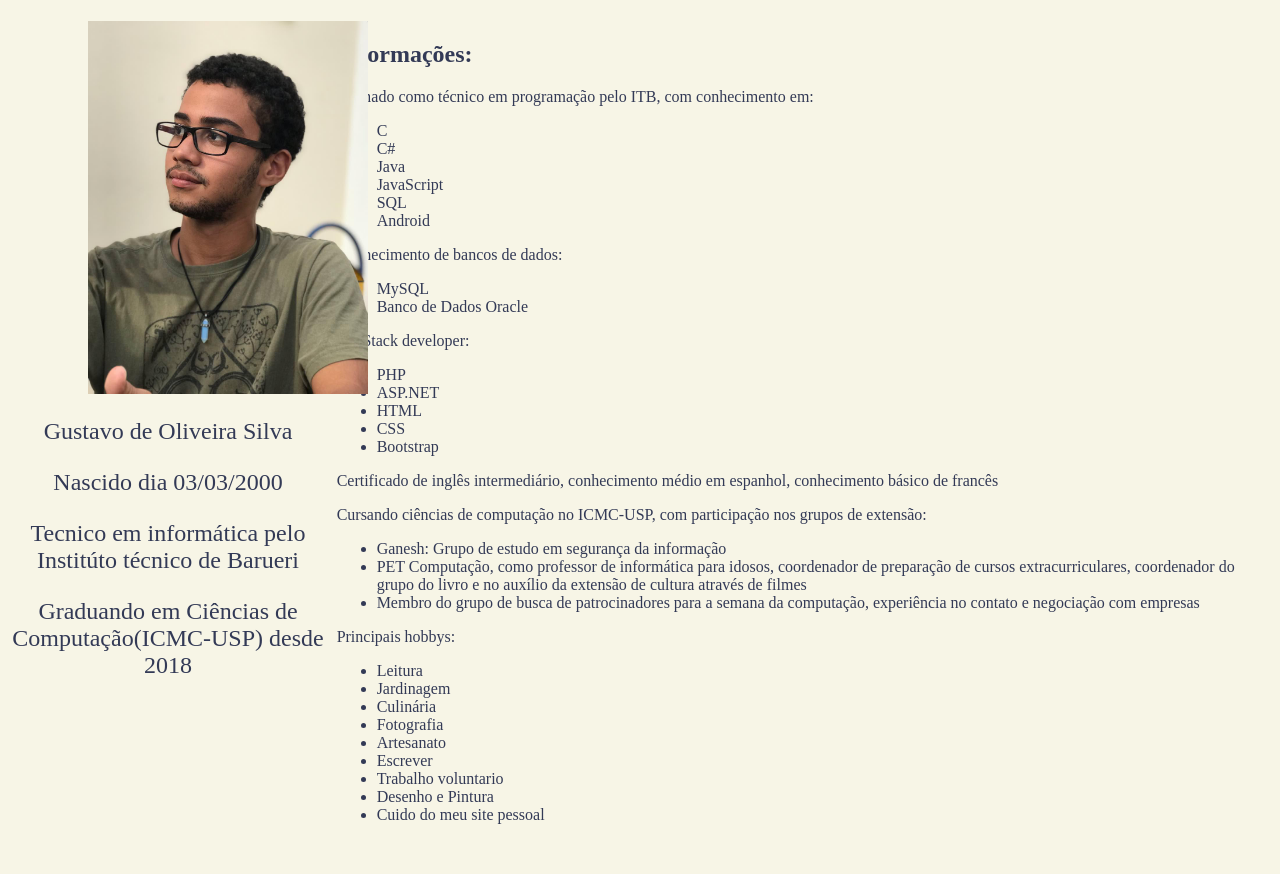
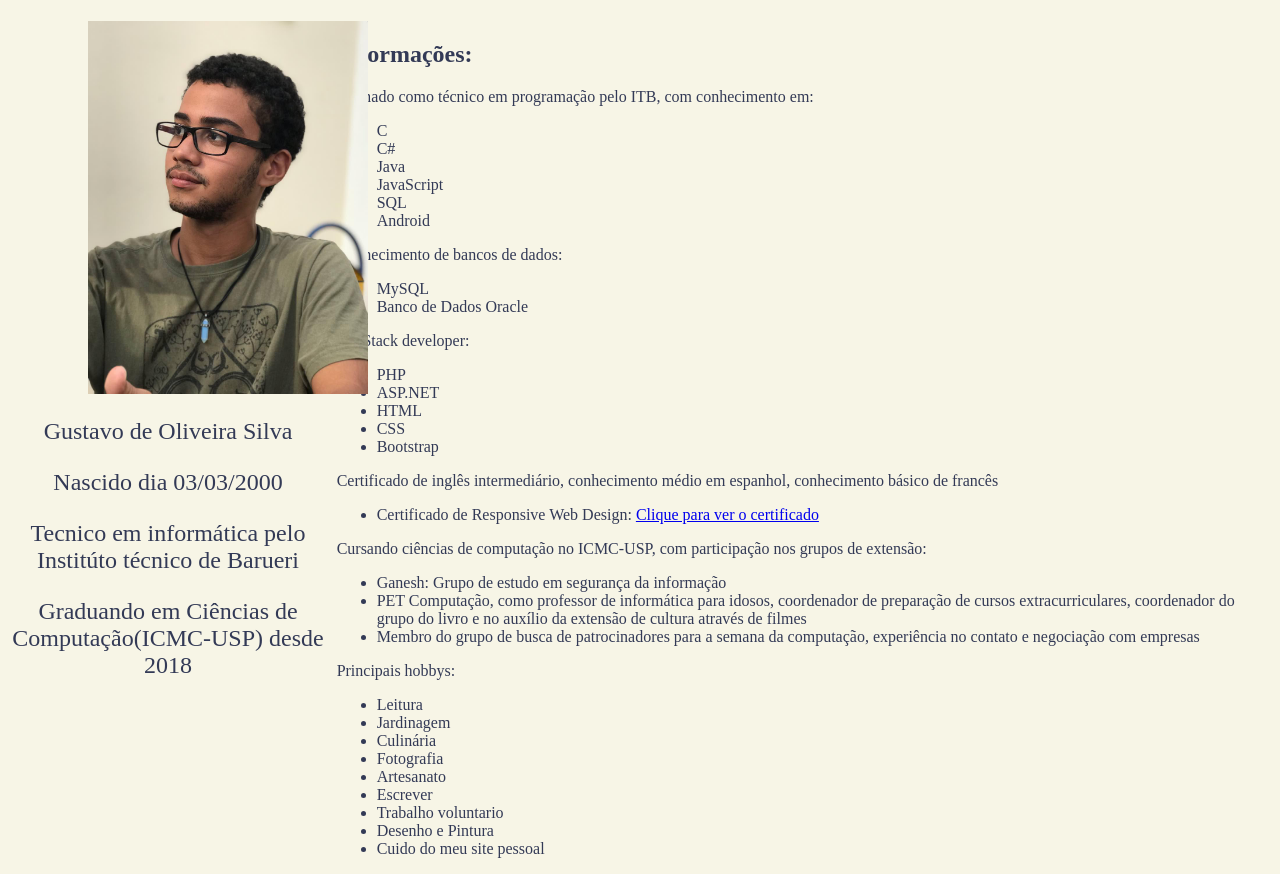
Before and after one commit to Gustavo-de-Oliveira/Estudos-FrontEnd, a plain HTML site: page PortfolioPage/Curriculum.html in a window 1280 px wide. Shown: the part 59-933 px from the top of the page. Before the commit the page ends 899 px from the top, so only its background shows below. Drawn offline with Linux system fonts and the light colour scheme.

Commit message:
Versão lançada 2

```diff
--- a/PortfolioPage/Curriculum.html
+++ b/PortfolioPage/Curriculum.html
@@ -49,6 +49,9 @@
 				<li>Bootstrap</li>
 			</ul>
 			<p>Certificado de inglês intermediário, conhecimento médio em espanhol, conhecimento básico de francês</p>
+			<ul>
+			<li>Certificado de Responsive Web Design: <a href="https://www.freecodecamp.org/certification/gustavo_oliveira/responsive-web-design" target="_blank"> Clique para ver o certificado</a></li>
+			</ul>
 			<p>Cursando ciências de computação no ICMC-USP, com participação nos grupos de extensão:</p>
 			<ul>
 				<li>Ganesh: Grupo de estudo em segurança da informação</li>
```
